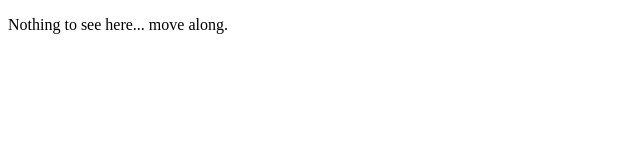
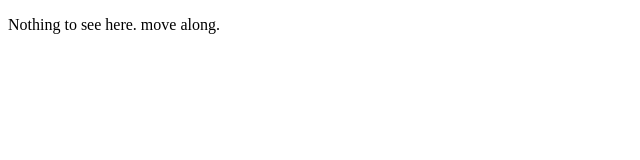
Before and after one commit to cjwhitedev/notion-widgets, a plain HTML site: page index.html in a window 1280 px wide. Shown: the full height of the page, 0-640 px from the left. Drawn offline with Linux system fonts and the light colour scheme.

Commit message:
Update index.html

```diff
--- a/index.html
+++ b/index.html
@@ -4,6 +4,6 @@
     <title>Placeholder Title</title>
   </head>
   <body>
-    <p>Nothing to see here... move along.</p>
+    <p>Nothing to see here. move along.</p>
   </body>
 </html>
```
